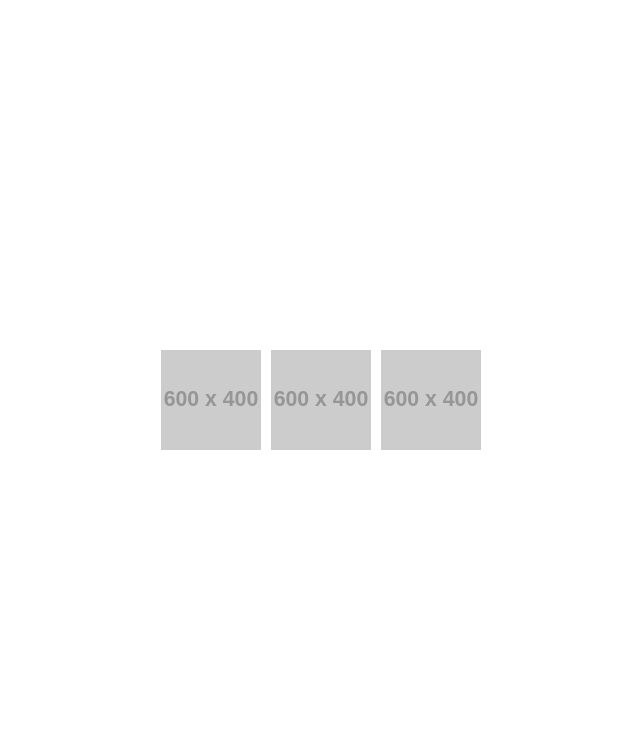
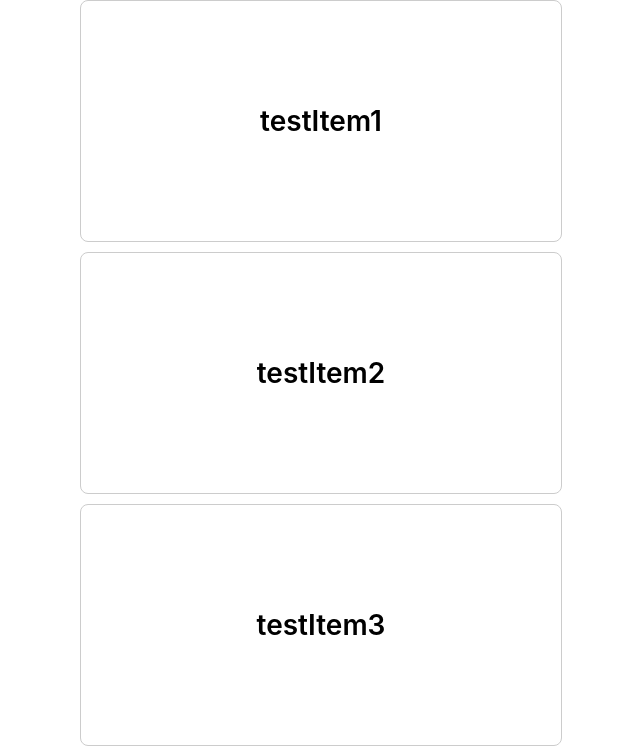
Before and after one commit to wfeng0514/React-test, a React (Create React App) app: page / in a window 1280 px wide. Shown: the top 755 px of the page, without its empty margins (319-959 px from the left). Built offline with nearby package versions, Linux system fonts and the light colour scheme.

Commit message:
feat: 新增用于在滚动事件中检查每个元素是否进入可视区，并调用相应的回调函数的 hooks

```diff
--- a/src/App.js
+++ b/src/App.js
@@ -3,8 +3,8 @@ import { useEffect, useState } from 'react';
 // import ProgressCircle from './components/ProgressCircle';
 // import RectangularProgressBar from './components/RectangularProgressBar';
 // import Tabs from './components/Tabs';
-import ImageViewer from './components/ImageViewer';
-// import { Example } from './components/ScrollList';
+// import ImageViewer from './components/ImageViewer';
+import { Example } from './components/ScrollList';
 
 function App() {
   const [update, setUpdate] = useState(false);
@@ -29,8 +29,8 @@ function App() {
       {/* <ProgressCircle />
       <RectangularProgressBar /> */}
       {/* <Tabs /> */}
-      <ImageViewer />
-      {/* <Example /> */}
+      {/* <ImageViewer /> */}
+      <Example />
     </div>
   );
 }
--- a/src/components/ScrollList/common.js
+++ b/src/components/ScrollList/common.js
@@ -1,4 +1,4 @@
-import React, { createContext, useContext, useState, useEffect, useCallback } from 'react';
+import React, { createContext, useContext, useState, useEffect, useCallback, useRef } from 'react';
 
 // 创建 InfiniteScroll 上下文
 
@@ -66,3 +66,80 @@ export const Provider = (props) => {
 
   return <InfiniteScrollContext.Provider value={value}>{children}</InfiniteScrollContext.Provider>;
 };
+
+/**
+ * 用于在滚动事件中检查每个元素是否进入可视区，并调用相应的回调函数
+ * @param {HTMLElement} scrollElement 滚动元素
+ * @returns
+ */
+export const useLazyShow = (scrollElement = window) => {
+  const showMap = useRef({}).current; // 存储每个元素的回调
+  const refMap = useRef({}).current; // 存储每个元素的 DOM 引用
+
+  const [el, setScrollEl] = useState(scrollElement);
+  console.log(refMap, 'refMap');
+  console.log(showMap, 'showMap');
+
+  // 使用 useCallback 来避免 throttle 函数重复创建
+  const throttle = useCallback((func, delay) => {
+    let timer = null;
+    return (...args) => {
+      if (timer) {
+        clearTimeout(timer);
+      }
+      timer = setTimeout(() => {
+        func(...args);
+      }, delay);
+    };
+  }, []);
+
+  // 改为 useCallback 以避免不必要的重新创建
+  const onScroll = useCallback(
+    throttle(() => {
+      const windowHeight = window.innerHeight;
+      // 遍历 refMap 中的所有元素，判断是否进入视口
+      for (const name in refMap) {
+        if (!refMap[name]) continue;
+
+        const top = refMap[name].getBoundingClientRect().top;
+        if (top <= windowHeight && showMap[name]) {
+          const call = showMap[name];
+          showMap[name] = null; // 防止重复触发
+          try {
+            call(); // 执行对应的回调函数
+          } catch (e) {
+            console.error(e);
+          }
+        }
+      }
+    }, 200),
+    [refMap, showMap], // 依赖 refMap 和 showMap
+  );
+
+  // 用 useEffect 来添加和清理事件监听
+  useEffect(() => {
+    if (el) {
+      el.addEventListener('scroll', onScroll);
+    }
+    return () => el && el.removeEventListener('scroll', onScroll);
+  }, [el, onScroll]); // onScroll 作为依赖项
+
+  // 提供 API 接口
+  const onShow = (name, func) => {
+    showMap[name] = func; // 注册回调
+  };
+
+  const onRef = (name) => {
+    return (node) => {
+      if (node) {
+        refMap[name] = node; // 将 ref 存入 map
+      }
+    };
+  };
+
+  return {
+    onShow,
+    onRef,
+    setScrollEl,
+  };
+};
--- a/src/components/ScrollList/index.css
+++ b/src/components/ScrollList/index.css
@@ -35,3 +35,17 @@
   margin: 10px;
   font-size: 12px;
 }
+
+.testItem {
+  width: 60vh;
+  height: 30vh;
+  display: flex;
+  align-items: center;
+  justify-content: center;
+  font-size: 28px;
+  font-weight: 600;
+  border: 1px solid #ccc;
+  border-radius: 8px;
+  margin-bottom: 10px;
+  margin: 0 auto 10px;
+}
--- a/src/components/ScrollList/index.js
+++ b/src/components/ScrollList/index.js
@@ -1,9 +1,22 @@
-import React, { useState } from 'react';
+import React, { useState, useEffect, useRef } from 'react';
 import InfiniteScrollList from './InfiniteScrollList';
-import { Provider } from './common';
+import { Provider, useLazyShow } from './common';
 
 export const Example = () => {
   const [hasMore, setHasMore] = useState(true);
+  const { onShow, onRef } = useLazyShow();
+
+  // 使用 useRef 来创建一个包含 10 个元素引用的数组
+  const refs = Array.from({ length: 10 }, () => useRef());
+
+  // 注册回调，当元素1进入视口时调用
+  useEffect(() => {
+    for (let i = 0; i < refs.length; i++) {
+      onShow(`testItem${i}`, () => {
+        console.log(`testItem ${i + 1} has entered the viewport!`);
+      });
+    }
+  }, [onShow]);
 
   // 模拟异步加载数据
   const onLoadMore = async (query) =>
@@ -19,7 +32,14 @@ export const Example = () => {
 
   return (
     <Provider loadMore={onLoadMore} hasMore={hasMore} initialData={new Array(20).fill(0).map(() => `数据 ${Math.random()}`)}>
-      <InfiniteScrollList renderItem={(data) => <div>{data}</div>} />
+      {/* <InfiniteScrollList renderItem={(data) => <div>{data}</div>} /> */}
+      {refs.map((_, i) => {
+        return (
+          <div key={i} ref={onRef(`testItem${i}`)} className="testItem">
+            testItem{i + 1}
+          </div>
+        );
+      })}
     </Provider>
   );
 };
```
Also changed, not shown: test.js (added, +14 -0 lines), test.ts (added, +15 -0 lines).
